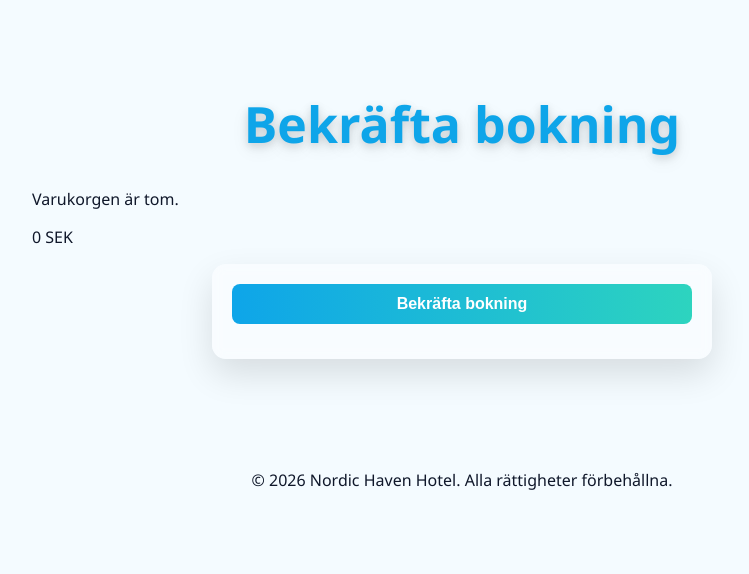
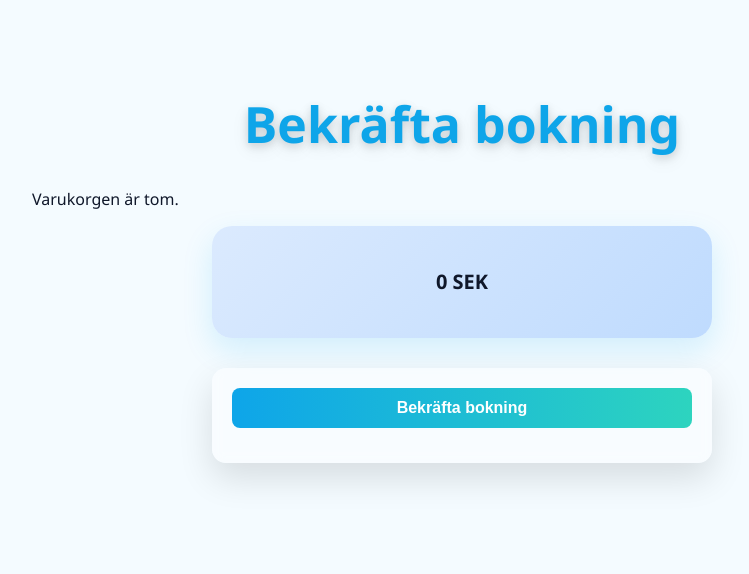
Before and after one commit to Zackkee/DSF100-Projekt, a Flask app: page /booking.html in a window 1280 px wide. Shown: the part 61-635 px from the top of the page, without its empty margins (178-927 px from the left). Run offline with Flask 3, Linux system fonts and the light colour scheme.

Commit message:
lite änding i css

```diff
--- a/static/style.css
+++ b/static/style.css
@@ -382,3 +382,28 @@ body.booking-page h1 {
     transform: translateY(-2px);
     box-shadow: 0 8px 22px rgba(0,0,0,0.25);
 }
+/* ===== Booking info box ===== */
+
+.booking-info-box {
+    max-width: 500px;
+    margin: 0 auto 30px auto;
+    padding: 25px;
+
+    background: linear-gradient(135deg, #dbeafe, #bfdbfe);
+
+    border-radius: 20px;
+
+    text-align: center;
+
+    box-shadow: 0 12px 30px rgba(14,165,233,0.15);
+
+    color: #0f172a;
+
+    font-size: 20px;
+    font-weight: 600;
+    line-height: 1.9;
+}
+
+.booking-info-box p {
+    margin: 12px 0;
+}
```
